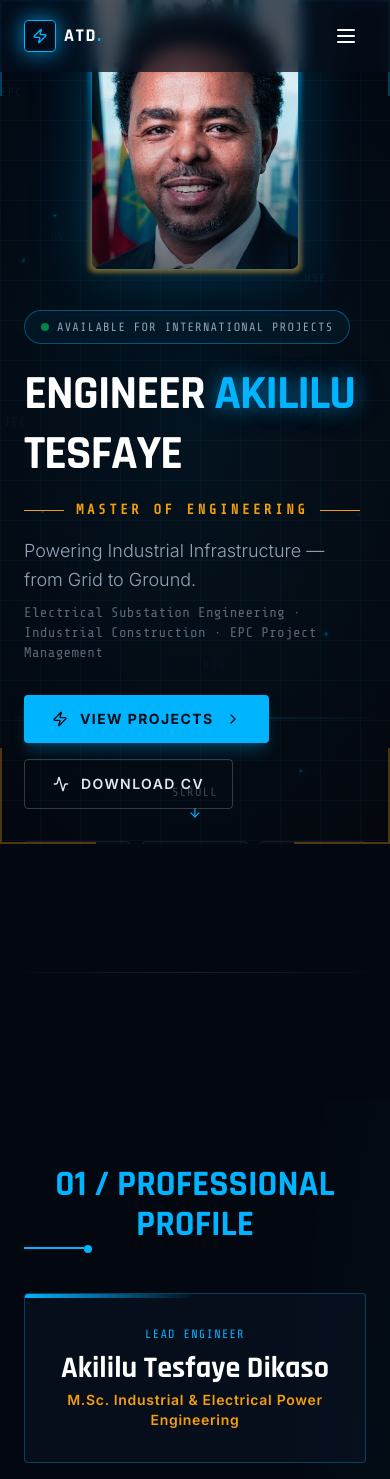
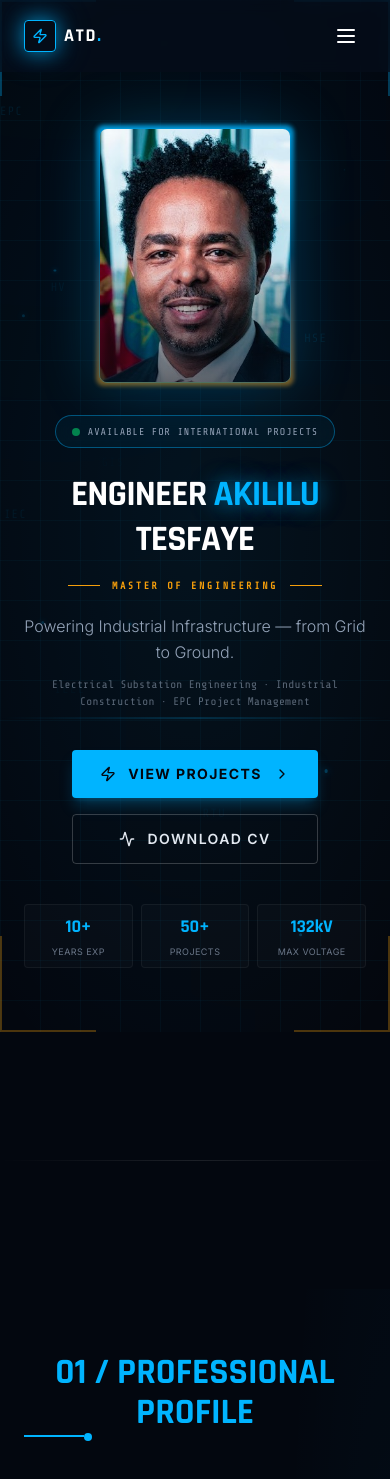
Before and after one commit to Degu-tulip/Akililu-Portfolio, a React (Vite) app in the folder frontend/: page / in a window 390 px wide. Shown: the top 1479 px of the page. Built offline with nearby package versions, Linux system fonts and the light colour scheme.

Commit message:
Navbar Overlap Fixed

```diff
--- a/frontend/src/components/Hero.jsx
+++ b/frontend/src/components/Hero.jsx
@@ -15,7 +15,7 @@ export default function Hero() {
   return (
     <section
       id="hero"
-      className="relative h-screen flex items-center overflow-hidden blueprint-grid w-full"
+      className="relative min-h-screen md:h-screen flex items-center overflow-hidden blueprint-grid w-full"
     >
       {/* Background radial glow */}
       <div className="absolute inset-0 bg-[radial-gradient(ellipse_80%_60%_at_50%_50%,rgba(0,180,255,0.07),transparent)]" />
@@ -50,14 +50,14 @@ export default function Hero() {
       </div>
 
       {/* ── Two-column layout ── */}
-      <div className="relative z-10 w-full max-w-7xl mx-auto px-6 flex flex-col md:flex-row items-center justify-center gap-10 md:gap-16 h-full pt-20">
+      <div className="relative z-10 w-full max-w-7xl mx-auto px-6 flex flex-col md:flex-row items-center justify-center gap-8 md:gap-16 h-full pt-32 md:pt-20 pb-16 md:pb-0">
 
         {/* LEFT — Profile Photo */}
         <motion.div
           initial={{ opacity: 0, x: -40 }}
           animate={{ opacity: 1, x: 0 }}
           transition={{ duration: 0.9, delay: 0.3, ease: 'easeOut' }}
-          className="relative flex-shrink-0 w-52 md:w-64 lg:w-72 self-center"
+          className="relative flex-shrink-0 w-48 sm:w-56 md:w-64 lg:w-72 self-center"
         >
           {/* Glowing border frame */}
           <div className="absolute -inset-[3px] rounded-lg bg-gradient-to-b from-electric-blue/80 via-electric-blue/20 to-amber/50 blur-[2px]" />
@@ -74,17 +74,17 @@ export default function Hero() {
         </motion.div>
 
         {/* RIGHT — All text content */}
-        <div className="flex flex-col items-start text-left w-full max-w-2xl self-center">
+        <div className="flex flex-col items-center md:items-start text-center md:text-left w-full max-w-2xl self-center">
 
           {/* Status badge */}
           <motion.div
             initial={{ opacity: 0, y: 20 }}
             animate={{ opacity: 1, y: 0 }}
             transition={{ duration: 0.6 }}
-            className="inline-flex items-center gap-2 px-4 py-2 mb-5 border border-electric-blue/40 rounded-full bg-electric-blue/5 backdrop-blur-sm"
+            className="inline-flex items-center gap-2 px-4 py-2 mb-6 border border-electric-blue/40 rounded-full bg-electric-blue/5 backdrop-blur-sm"
           >
             <span className="w-2 h-2 rounded-full bg-green-400 animate-pulse" />
-            <span className="text-xs text-slate-text tracking-widest uppercase font-mono">
+            <span className="text-[10px] sm:text-xs text-slate-text tracking-widest uppercase font-mono">
               Available for International Projects
             </span>
           </motion.div>
@@ -97,7 +97,7 @@ export default function Hero() {
             className="mb-4"
           >
             <h1
-              className="text-5xl md:text-6xl lg:text-7xl font-black tracking-tight leading-tight"
+              className="text-4xl sm:text-5xl md:text-6xl lg:text-7xl font-black tracking-tight leading-tight"
               style={{ fontFamily: 'Rajdhani, sans-serif' }}
             >
               <span className="text-white">ENGINEER </span>
@@ -111,13 +111,13 @@ export default function Hero() {
             initial={{ opacity: 0 }}
             animate={{ opacity: 1 }}
             transition={{ duration: 0.8, delay: 0.4 }}
-            className="flex items-center gap-3 mb-4"
+            className="flex items-center gap-3 mb-5"
           >
-            <div className="h-px w-10 bg-amber" />
-            <span className="text-amber text-sm font-semibold tracking-[0.25em] uppercase font-mono">
+            <div className="h-px w-8 sm:w-10 bg-amber" />
+            <span className="text-amber text-[10px] sm:text-sm font-semibold tracking-[0.25em] uppercase font-mono text-center">
               Master of Engineering
             </span>
-            <div className="h-px w-10 bg-amber" />
+            <div className="h-px w-8 sm:w-10 bg-amber" />
           </motion.div>
 
           {/* Tagline */}
@@ -125,7 +125,7 @@ export default function Hero() {
             initial={{ opacity: 0, y: 20 }}
             animate={{ opacity: 1, y: 0 }}
             transition={{ duration: 0.8, delay: 0.55 }}
-            className="text-lg md:text-xl text-slate-text mb-2 font-light leading-relaxed"
+            className="text-base sm:text-lg md:text-xl text-slate-text mb-3 font-light leading-relaxed"
           >
             Powering Industrial Infrastructure — from Grid to Ground.
           </motion.p>
@@ -134,7 +134,7 @@ export default function Hero() {
             initial={{ opacity: 0 }}
             animate={{ opacity: 1 }}
             transition={{ duration: 0.8, delay: 0.65 }}
-            className="text-sm text-slate-text/60 mb-8 font-mono tracking-wide"
+            className="text-[11px] sm:text-sm text-slate-text/60 mb-10 font-mono tracking-wide px-4 md:px-0"
           >
             Electrical Substation Engineering · Industrial Construction · EPC Project Management
           </motion.p>
@@ -144,11 +144,11 @@ export default function Hero() {
             initial={{ opacity: 0, y: 20 }}
             animate={{ opacity: 1, y: 0 }}
             transition={{ duration: 0.6, delay: 0.8 }}
-            className="flex flex-col sm:flex-row items-start gap-4 mb-8"
+            className="flex flex-col sm:flex-row items-center md:items-start gap-4 mb-10"
           >
             <a
               href="#projects"
-              className="group flex items-center gap-3 px-7 py-3.5 bg-electric-blue text-navy font-bold text-sm tracking-widest uppercase rounded-sm hover:bg-electric-blue-dark transition-all duration-300 shadow-lg shadow-electric-blue/25"
+              className="group flex items-center gap-3 px-7 py-3.5 bg-electric-blue text-navy font-bold text-sm tracking-widest uppercase rounded-sm hover:bg-electric-blue-dark transition-all duration-300 shadow-lg shadow-electric-blue/25 w-full sm:w-auto justify-center"
             >
               <Zap size={16} />
               View Projects
@@ -156,7 +156,7 @@ export default function Hero() {
             </a>
             <a
               href="#contact"
-              className="flex items-center gap-3 px-7 py-3.5 border border-white/20 text-white-text font-semibold text-sm tracking-widest uppercase rounded-sm hover:border-electric-blue hover:text-electric-blue transition-all duration-300"
+              className="flex items-center gap-3 px-7 py-3.5 border border-white/20 text-white-text font-semibold text-sm tracking-widest uppercase rounded-sm hover:border-electric-blue hover:text-electric-blue transition-all duration-300 w-full sm:w-auto justify-center"
             >
               <Activity size={16} />
               Download CV
@@ -168,21 +168,21 @@ export default function Hero() {
             initial={{ opacity: 0, y: 20 }}
             animate={{ opacity: 1, y: 0 }}
             transition={{ duration: 0.6, delay: 1 }}
-            className="grid grid-cols-3 gap-3 w-full max-w-sm"
+            className="grid grid-cols-3 gap-2 sm:gap-4 w-full max-w-sm sm:max-w-md"
           >
             {[
-              { value: '10+', label: 'Years Experience' },
-              { value: '50+', label: 'Projects Delivered' },
+              { value: '10+', label: 'Years Exp' },
+              { value: '50+', label: 'Projects' },
               { value: '132kV', label: 'Max Voltage' },
             ].map((stat) => (
               <div
                 key={stat.label}
-                className="flex flex-col items-center p-3 border border-white/5 rounded-sm bg-white/2"
+                className="flex flex-col items-center p-2 sm:p-3 border border-white/5 rounded-sm bg-white/2"
               >
-                <span className="text-xl font-black text-electric-blue" style={{ fontFamily: 'Rajdhani, sans-serif' }}>
+                <span className="text-lg sm:text-xl font-black text-electric-blue" style={{ fontFamily: 'Rajdhani, sans-serif' }}>
                   {stat.value}
                 </span>
-                <span className="text-xs text-slate-text/70 tracking-wider uppercase mt-1 text-center">
+                <span className="text-[9px] sm:text-[10px] text-slate-text/70 tracking-wider uppercase mt-1 text-center">
                   {stat.label}
                 </span>
               </div>
@@ -191,15 +191,6 @@ export default function Hero() {
         </div>
       </div>
 
-      {/* Scroll indicator — fixed at bottom, never overlaps content */}
-      <motion.div
-        variants={floatVariants}
-        animate="animate"
-        className="absolute bottom-6 left-1/2 -translate-x-1/2 flex flex-col items-center gap-1.5 text-slate-text/40 z-20 pointer-events-none"
-      >
-        <span className="text-xs tracking-widest uppercase font-mono">Scroll</span>
-        <ArrowDown size={14} className="text-electric-blue" />
-      </motion.div>
     </section>
   );
 }
```
